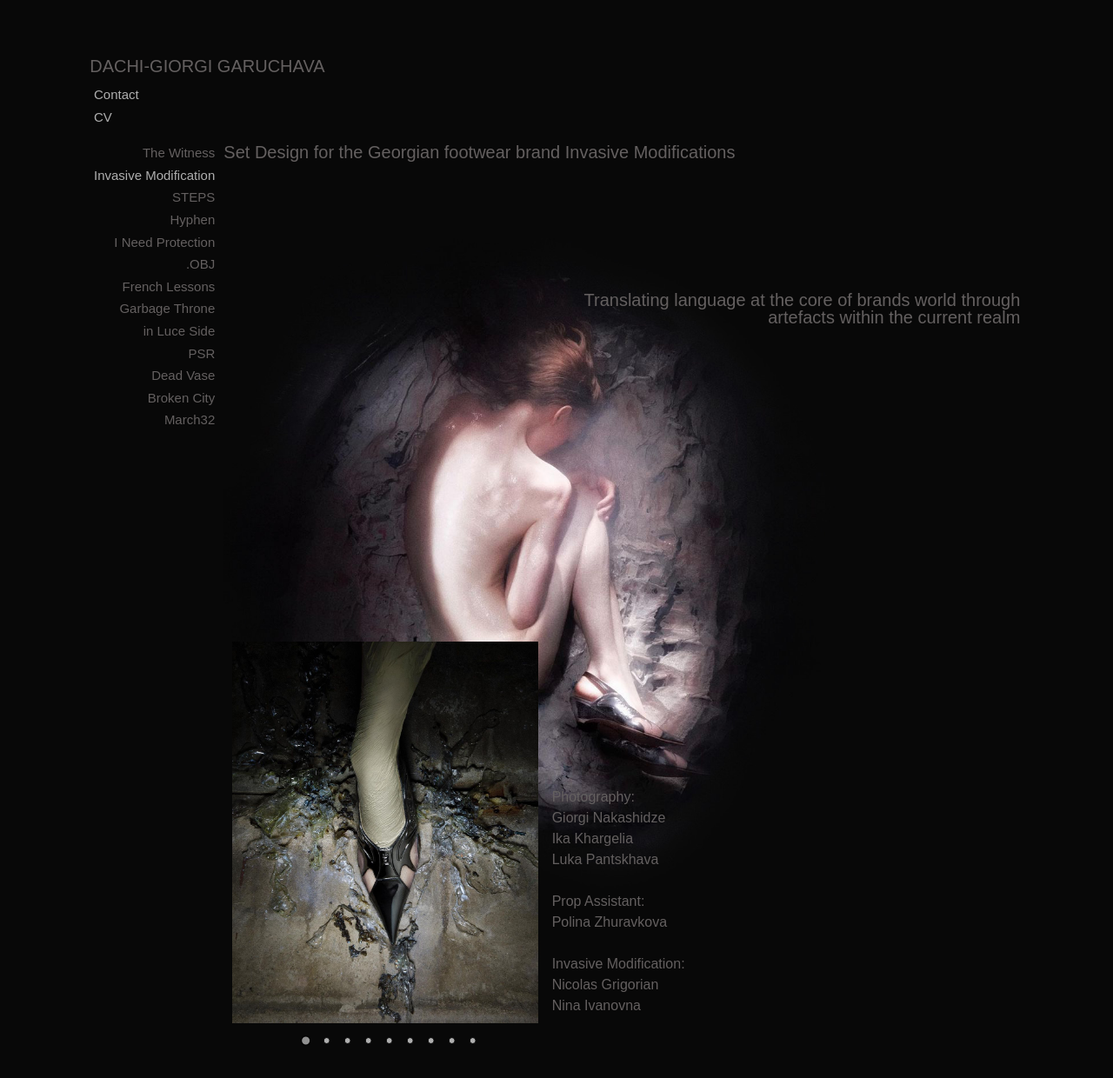
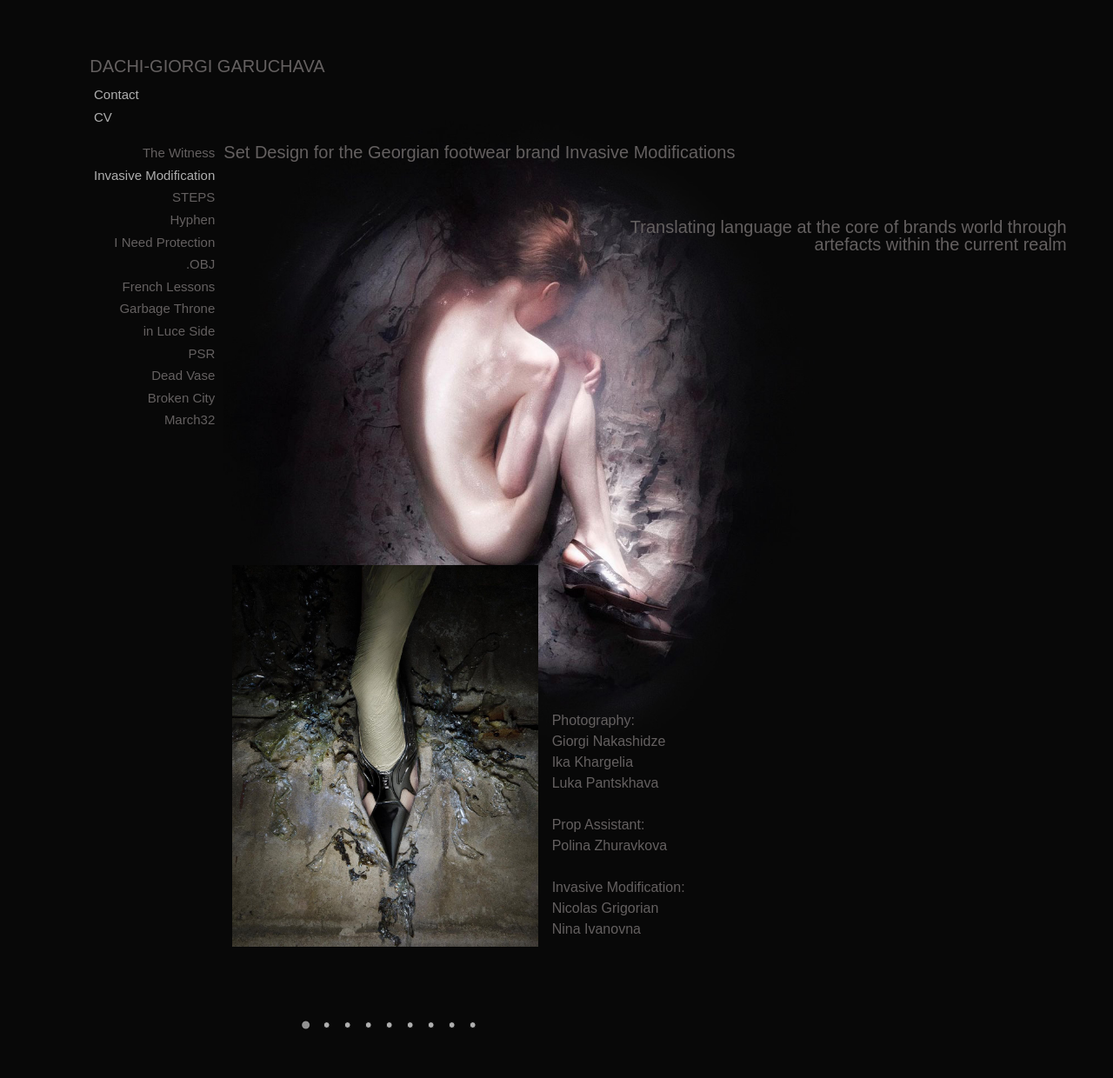
Before and after one commit to anukitsim/dachi-giorgi, a React (Create React App) app: page /invasive-modification in a window 1280 px wide. Shown: the whole page at 87% size. After the commit the page ends 1185 px from the top, so only its background shows below. Built offline with nearby package versions, Linux system fonts and the light colour scheme; a web font is replaced by a local one.

Commit message:
updated invasive modification

```diff
--- a/src/components/invasive-modification/invasive-modification.styles.css
+++ b/src/components/invasive-modification/invasive-modification.styles.css
@@ -23,8 +23,8 @@
   gap: 3rem;
   width: 50%;
   position: absolute;
-  top: 40%;
-  left: 65%;
+  top: 70%;
+  left: 70%;
   transform: translate(-50%, -20%);
 
 }
@@ -33,7 +33,7 @@
   width: 55%;
   position: absolute;
  left: 5%;
-top:68%;
+top: 130%;
 padding-bottom: 4rem;
 display: flex;
 flex-direction: row;
@@ -42,8 +42,10 @@ flex-direction: row;
 }
 
 .img1 {
-
-  width: 120%;
+  position: absolute;
+  z-index: -1;
+  top: -30%;
+  width: 110%;
 
 }
 
@@ -106,7 +108,7 @@ flex-direction: row;
   align-items: center;
   width: 100%;
   position: absolute;
-  top: 110%;
+  top: 235%;
   left: 22%;
 
 }
```
